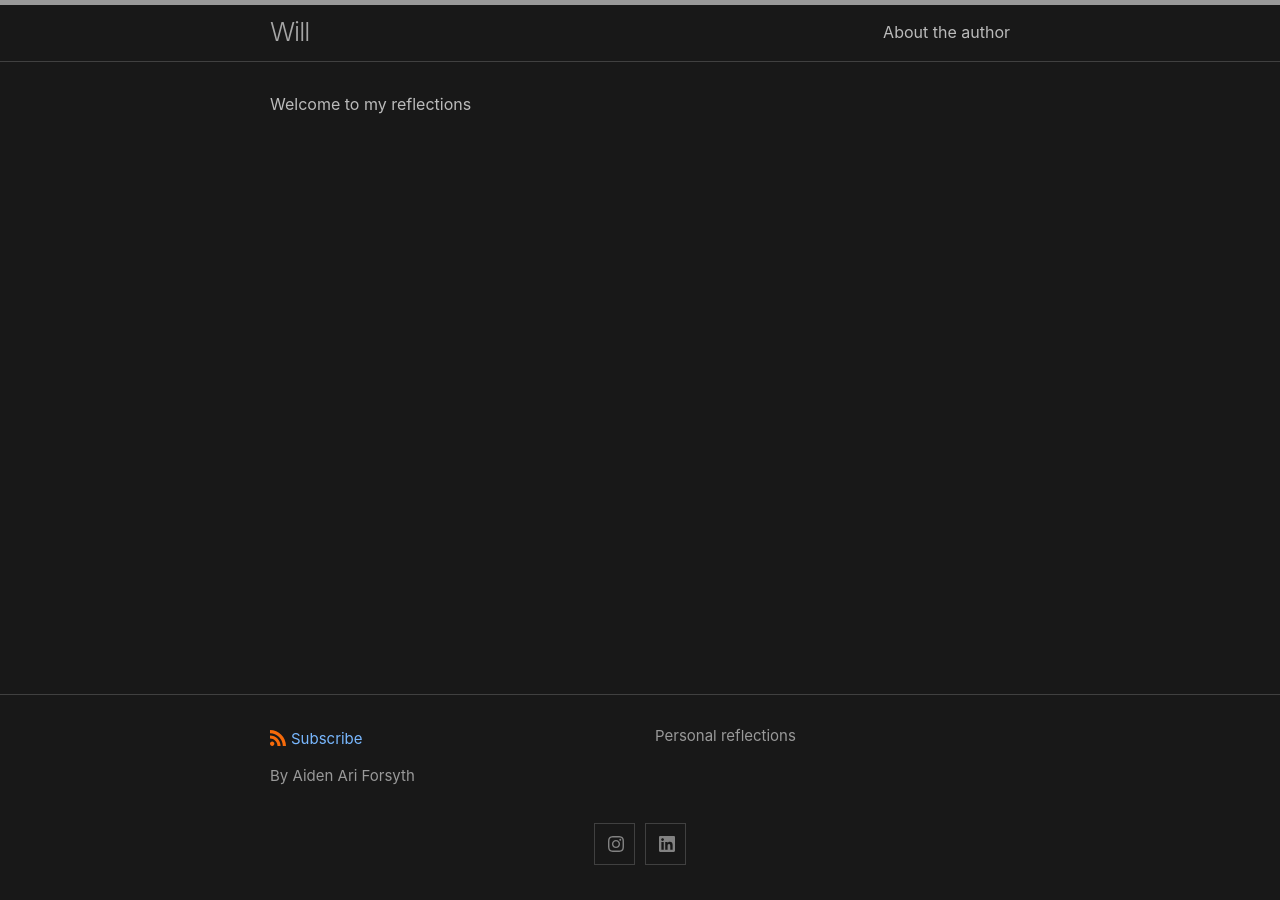
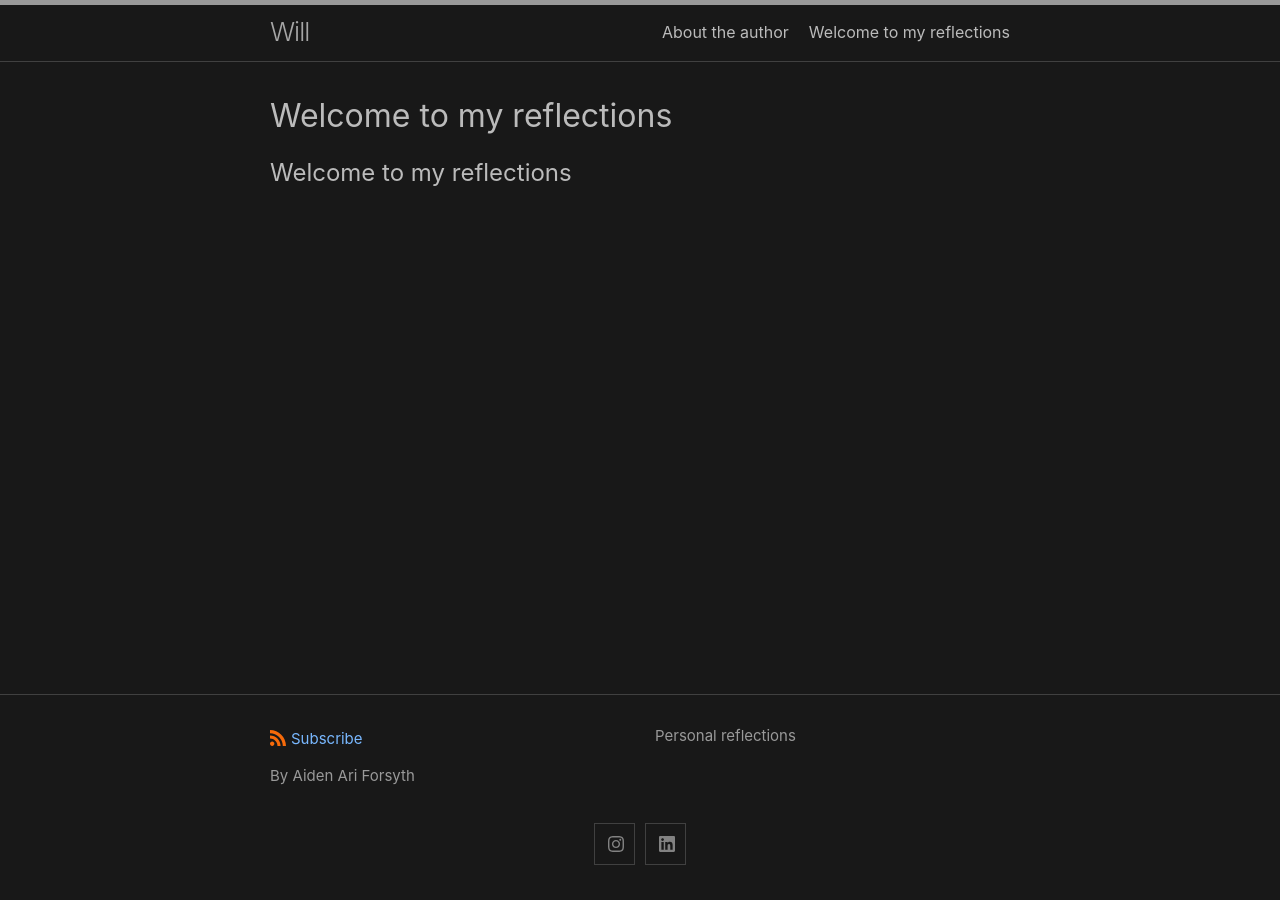
Before and after one commit to Aiden-Forsyth/Will, a Jekyll site: the page built from index.md, in a window 1280 px wide. Built offline with Jekyll 4.4.1, drawn with Linux system fonts in a browser that asks for light colours; our own code applies the rules of GitHub Pages for plain Markdown files.

Commit message:
Update index.md

```diff
--- a/index.md
+++ b/index.md
@@ -1 +1 @@
-Welcome to my reflections
+## Welcome to my reflections
```
